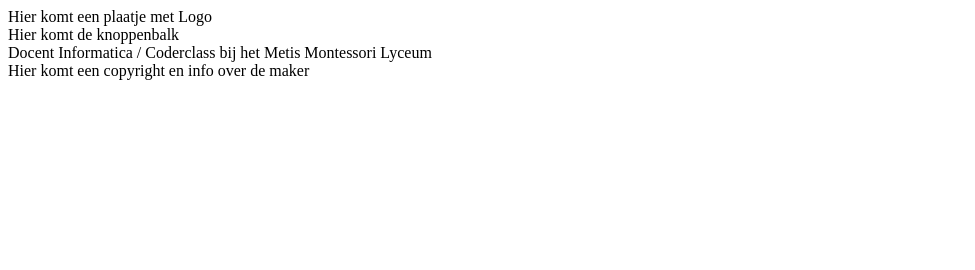
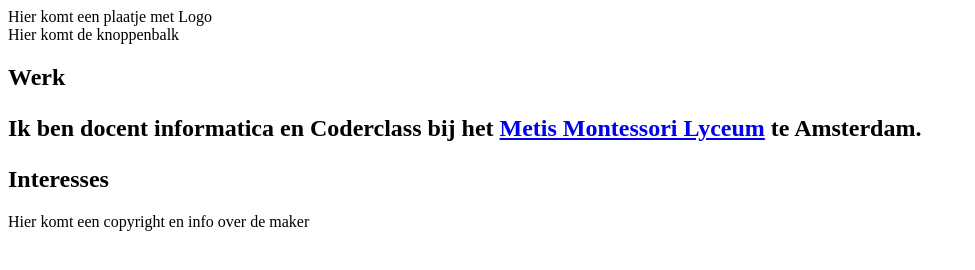
Before and after one commit to jurjenhickmann/jurjenhickmann.github.io, a plain HTML site: page index-temp.html in a window 1280 px wide. Shown: the whole page, without its empty margins (0-975 px from the left). Drawn offline with Linux system fonts and the light colour scheme.

Commit message:
Inhoud artikelen gevuld

```diff
--- a/index-temp.html
+++ b/index-temp.html
@@ -14,8 +14,11 @@
     </nav>
     <section>
       <article>
-        Docent Informatica / Coderclass bij het Metis Montessori Lyceum
+        <h2>Werk</h>
+        <p>Ik ben docent informatica en Coderclass bij het <a href="https://hetmml.nl">Metis Montessori Lyceum</a> te Amsterdam.</p>
       </article>
+        <h2>Interesses</h2>
+        <p></p>
       <article>
       </article>
       <article>
```
Also changed, not shown: vis/index.html (+7 -8 lines).
